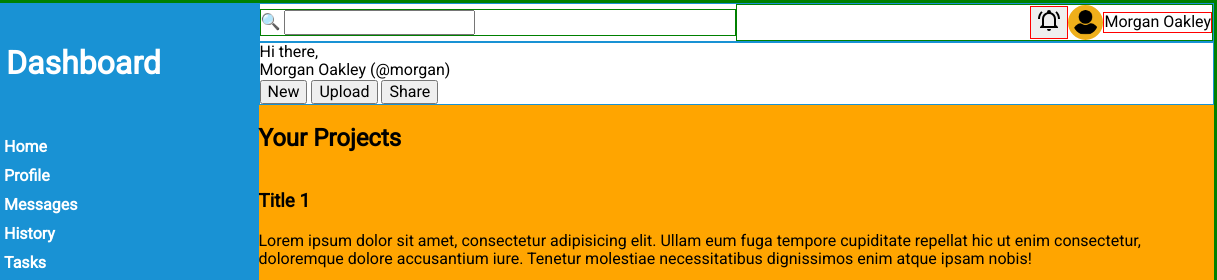
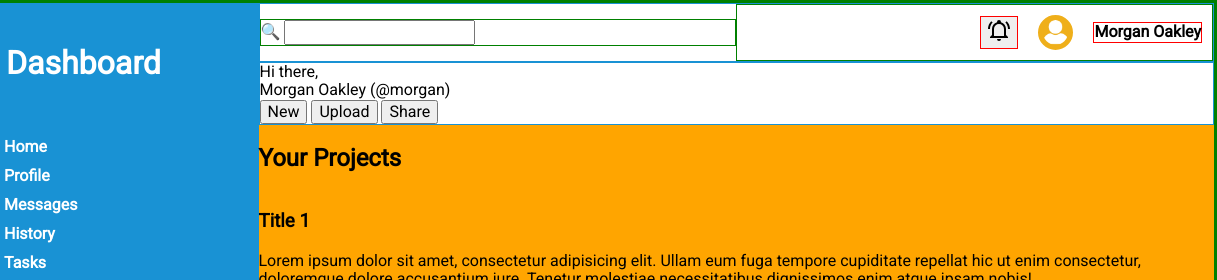
Before and after one commit to ginahend94/admin-dashboard, a plain HTML site: page index.html in a window 1280 px wide. Shown: the top 280 px of the page, 63-1280 px from the left. Drawn offline with Linux system fonts and the light colour scheme.

Commit message:
Add white pfp

```diff
--- a/style.css
+++ b/style.css
@@ -3,7 +3,7 @@
     --orange: #EFAF1A;
     --gray: #E2E8F0;
     --text: #9e9e9e;
-    --user-icon: url('user-g59ab09f48_640.png');
+    --user-icon: url('user-g59ab09f48_640-white.png');
     font-family: 'Roboto', Arial, Helvetica, sans-serif;
 }
 
@@ -86,6 +86,8 @@ header > * {
 .user-info {
     display: grid;
     grid-template-columns: repeat(3, max-content);
+    gap:20px;
+    padding: 10px;
     justify-content: end;
     align-items: center;
 }
@@ -99,6 +101,10 @@ header > * {
     background-image: var(--user-icon);
     background-size: cover;
     background-color: var(--orange);
+}
+
+.user-info .user-name {
+    font-weight: bold;
 }
 
 .user-info > * {
```
Also changed, not shown: user-g59ab09f48_640-white.png (added).
